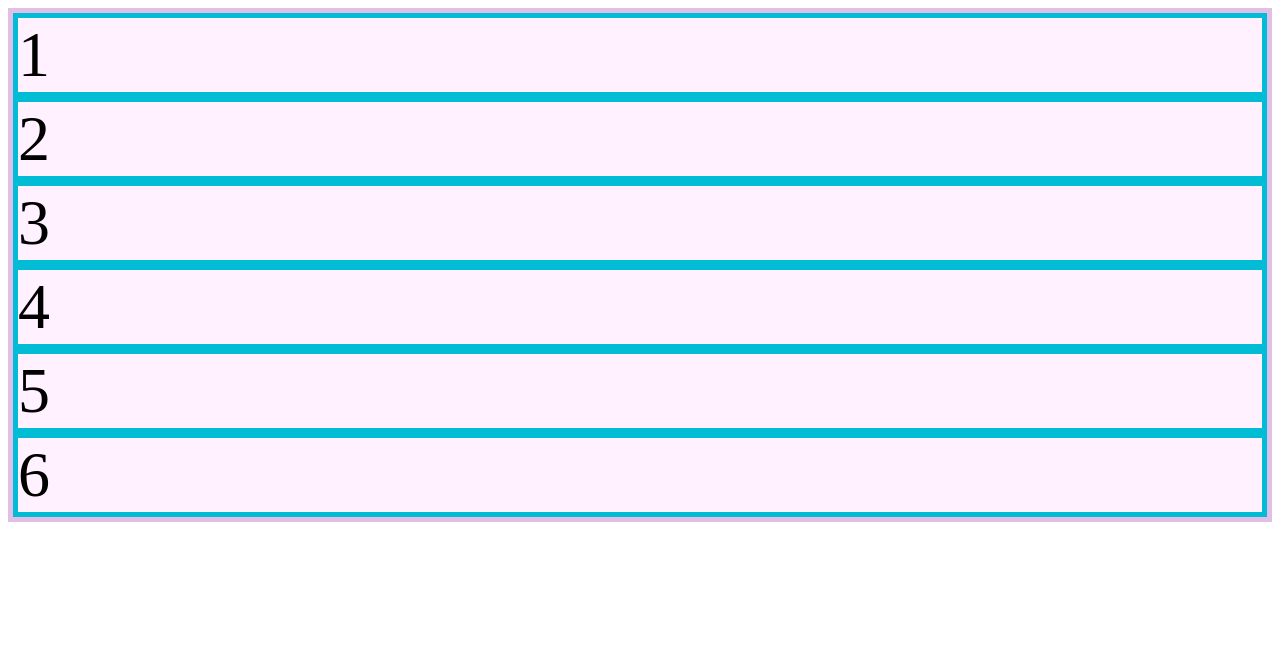
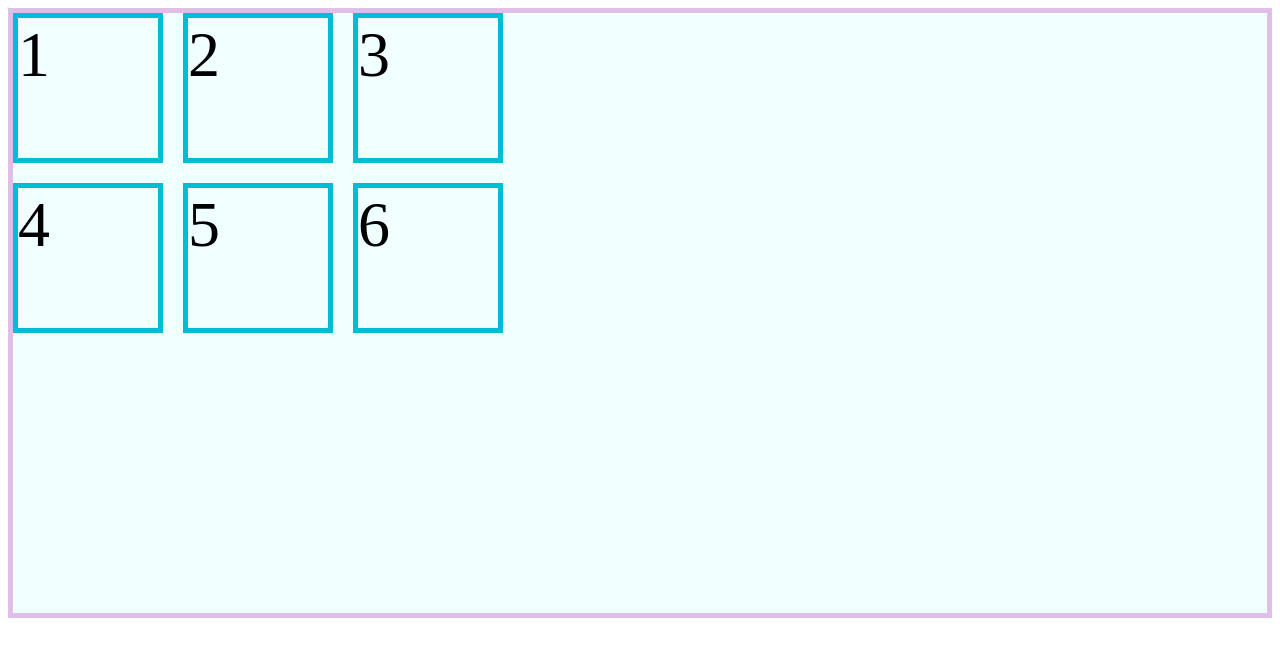
Before and after one commit to jamaldt/cssdesign, a plain HTML site: page index.html in a window 1280 px wide. Drawn offline with Linux system fonts and the light colour scheme.

```diff
--- a/index.html
+++ b/index.html
@@ -9,12 +9,12 @@
 </head>
 <body>
     <div class="contenedor">
-        <div class="item">1</div>
-        <div class="item">2</div>
-        <div class="item">3</div>
-        <div class="item">4</div>
-        <div class="item">5</div>
-        <div class="item">6</div>
+        <div class="item item-1">1</div>
+        <div class="item item-2">2</div>
+        <div class="item item-3">3</div>
+        <div class="item item-4">4</div>
+        <div class="item item-5">5</div>
+        <div class="item item-6">6</div>
     </div>
 </body>
 </html>
--- a/styles.css
+++ b/styles.css
@@ -1,6 +1,16 @@
 .contenedor{
     border: 5px solid #e1bee7;
     background-color: #fff1ff;
+    display: grid;
+    /* grid-template-rows: 150px 150px 150px;
+    grid-auto-columns: 150px;
+    grid-auto-flow: column; */
+    grid-template-columns: 150px 150px 150px;
+    grid-auto-rows: 150px;
+    gap: 20px;
+    background-color: azure;
+    height: 600px;
+
 }
 
 .item{
```
